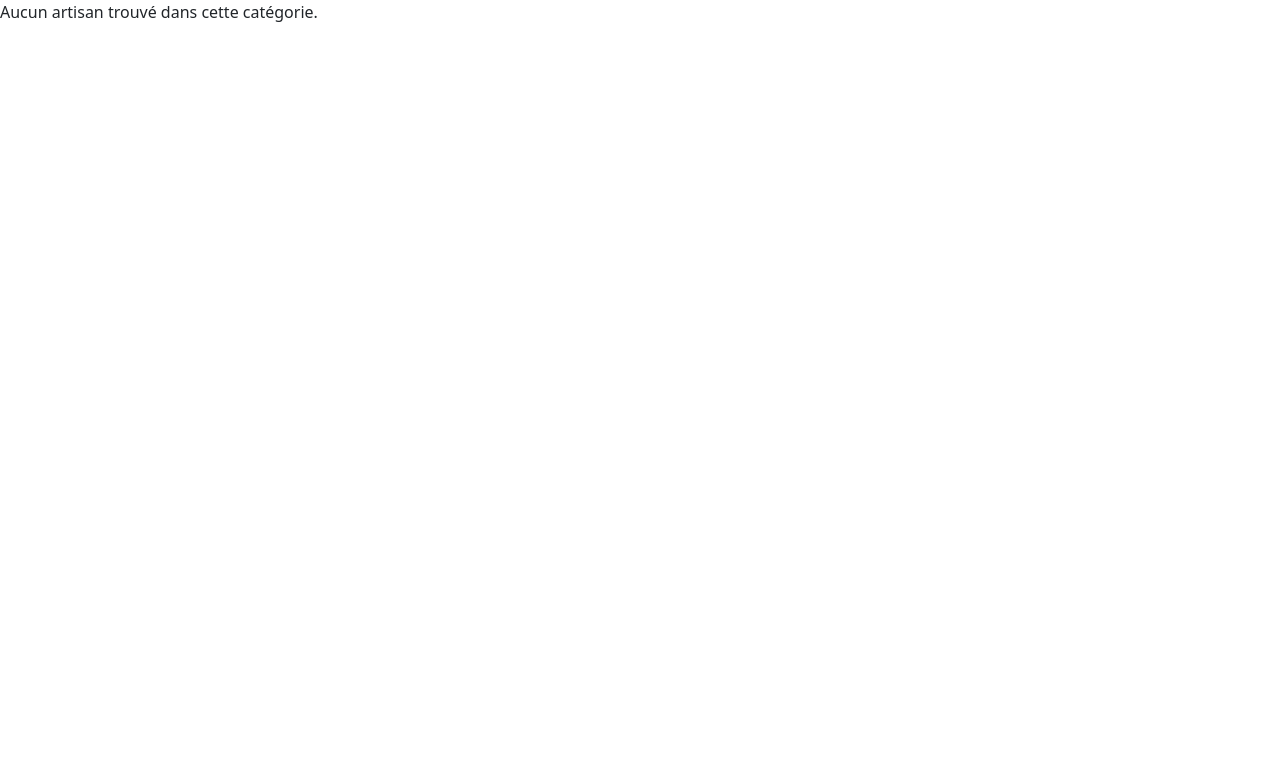
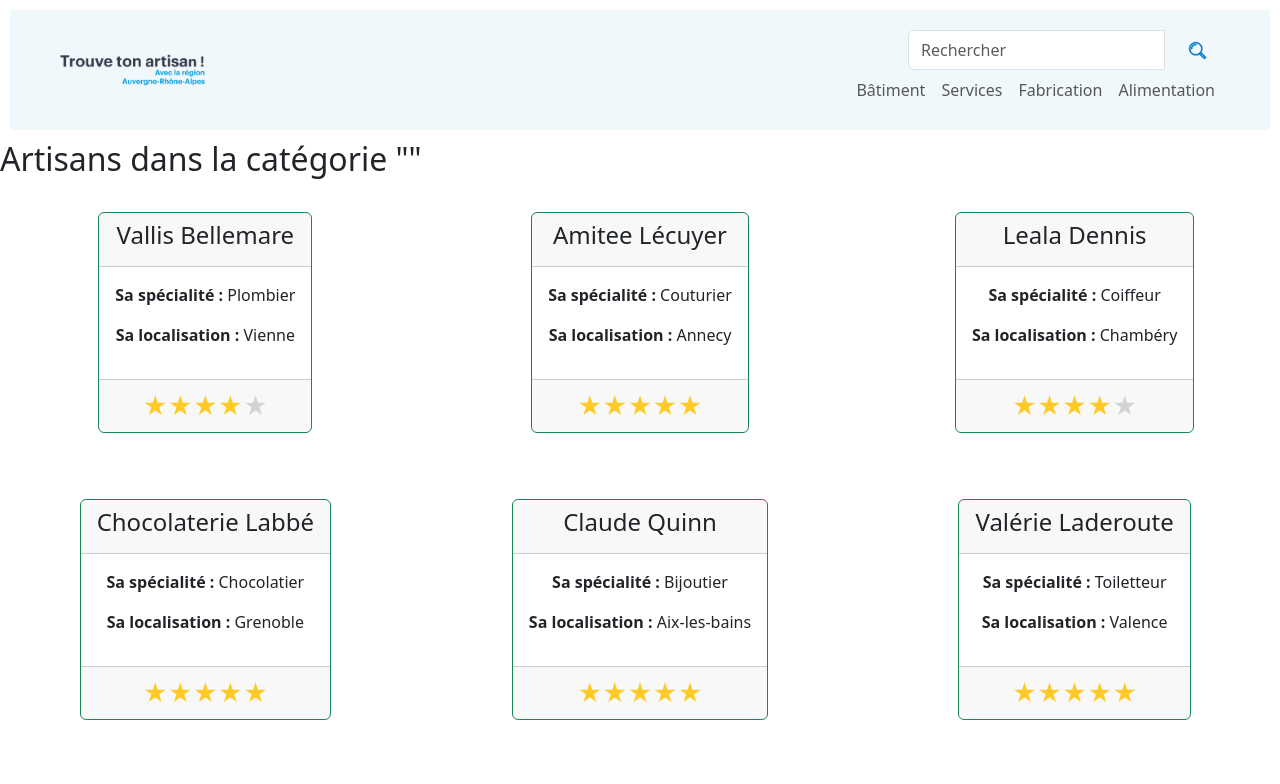
Before and after one commit to LeaKglr/TrouveTonArtisan, an Angular app: page /ListeArtisans in a window 1280 px wide. Shown: the top 784 px of the page. Built offline with nearby package versions, Linux system fonts and the light colour scheme.

Commit message:
Suite contenu page liste artisans

```diff
--- a/src/app/artisans.service.ts
+++ b/src/app/artisans.service.ts
@@ -38,6 +38,10 @@
     return this.http.get<Artisans[]>(this.dataUrl);
   }
 
+  // getAllArtisans(): Observable<Artisans[]> {
+  // return this.http.get<Artisans[]>(`${this.dataUrl}?category=${category}`);
+  // }
+
   // getArtisansParCategories(category: string): Observable<Artisans[]> {
   //   return this.http.get<Artisans[]>(`${this.dataUrl}?category=${category}`);
   // }
--- a/src/app/header/header.component.html
+++ b/src/app/header/header.component.html
@@ -26,7 +26,7 @@
         <div class="collapse navbar-collapse" id="navbarNav">
             <ul class="navbar-nav m-auto mb-2 mb-lg-0">
                 <li class="nav-item">
-                    <a class="nav-link" routerLink="/category/batiments">Bâtiments</a>
+                    <a class="nav-link" routerLink="/category/bâtiment">Bâtiment</a>
                 </li>
                 <li class="nav-item">
                     <a class="nav-link" routerLink="/category/services">Services</a>
--- a/src/app/liste-artisans/liste-artisans.component.html
+++ b/src/app/liste-artisans/liste-artisans.component.html
@@ -1,11 +1,25 @@
-<div *ngIf="artisans && artisans.length">
+ <app-header></app-header>
+  <div *ngIf="filteredArtisans && filteredArtisans.length">
     <h2>Artisans dans la catégorie "{{ category }}"</h2>
-    <ul>
-      <li *ngFor="let artisan of artisans | filterByCategory:category">
-        {{ artisan.name }} - Note: {{ artisan.note }}
-      </li>
-    </ul>
+    <div id="card" class="row row-cols-1 row-cols-md-3 g-4">
+      <div class="col" *ngFor="let artisan of filteredArtisans">
+        <div class="card border-success mb-3"  style="max-width: 23rem;">
+          <div class="card-header" >
+            <h4>{{ artisan.name }}</h4>
+        </div>
+        <div class="card-body">
+            <p><strong>Sa spécialité : </strong>{{artisan.specialty}}</p>
+            <p><strong>Sa localisation : </strong>{{artisan.location}}</p>
+        </div>
+        <div class="card-footer">
+            <ng-container *ngFor="let filled of getStars(artisan.note)">
+                <span [class.filled]="filled" class="star">&#9733;</span>
+            </ng-container>
+        </div>
+        </div>
+    </div>
   </div>
-  <div *ngIf="!artisans || artisans.length === 0">
+  <div *ngIf="!filteredArtisans || filteredArtisans.length === 0">
     <p>Aucun artisan trouvé dans cette catégorie.</p>
   </div>
+  <app-footer></app-footer>
--- a/src/app/liste-artisans/liste-artisans.component.scss
+++ b/src/app/liste-artisans/liste-artisans.component.scss
@@ -0,0 +1,20 @@
+.star {
+    font-size: 24px;
+    color: #d3d3d3;
+  }
+
+  .star.filled {
+    color: #ffca28;
+  }
+
+  .col {
+    display: flex;
+    flex-direction: column;
+    align-items: center;
+    justify-content: center;
+    margin-top: 50px;
+
+    .card-header, .card-body, .card-footer {
+        text-align: center;
+    }
+}
--- a/src/app/liste-artisans/liste-artisans.component.ts
+++ b/src/app/liste-artisans/liste-artisans.component.ts
@@ -11,8 +11,9 @@
 
 export class ListeArtisansComponent implements OnInit, OnDestroy {
   artisans: Artisans[] = [];
+  filteredArtisans: Artisans[] = [];
   category: string | null = null;
-  private routeSub: Subscription | null = null;;
+  private routeSub: Subscription | null = null;
 
   constructor (private artisansService: ArtisansService, private route: ActivatedRoute) {}
 
@@ -21,6 +22,7 @@
     // Abonnez-vous aux changements de paramètres de route
     this.routeSub = this.route.paramMap.subscribe(params => {
       this.category = params.get('category');
+      console.log('Category from route:', this.category);
       this.loadArtisans();
     });
   }
@@ -33,14 +35,161 @@
   }
 
   async loadArtisans(): Promise<void> {
+    try {
+      const allArtisans = await firstValueFrom(this.artisansService.getAllArtisans());
+      console.log('All Artisans:', allArtisans); // Log de tous les artisans
       if (this.category) {
-        try {
-                  this.artisans = await firstValueFrom(this.artisansService.getAllArtisans());
-                } catch (error) {
-                  console.error('Erreur', error);
-              };
-            }
+        const normalizedCategory = this.category?.toLowerCase().trim();
+        console.log(`Normalized Category: "${normalizedCategory}"`);
+        console.log(this.category)
+        this.filteredArtisans = allArtisans.filter(artisan => {
+          const artisanCategory = artisan.category.toLowerCase().trim();
+          const matches = artisanCategory === normalizedCategory;
+          console.log(`Comparing artisan category "${artisanCategory}" with selected category "${normalizedCategory}": ${matches}`); // Log de la comparaison
+          return matches;
+        });
+        console.log('Filtered Artisans:', this.filteredArtisans); // Log des artisans filtrés
+      } else {
+        this.filteredArtisans = allArtisans;
+      }
+    } catch (error) {
+      console.error('Erreur', error);
     }
+  }
+
+  getStars(note:number): boolean[] {
+    return Array(5).fill(false).map((_,i) => i < note);
+  }
+
+  // async loadArtisans(): Promise<void> {
+  //   try {
+  //     const allArtisans = await firstValueFrom(this.artisansService.getAllArtisans());
+  //     console.log('All Artisans:', allArtisans); // Log de tous les artisans
+  //     if (this.category) {
+  //       const normalizedCategory = this.category.toLowerCase().trim();
+  //       console.log(`Normalized Category: "${normalizedCategory}"`);
+
+  //       this.filteredArtisans = allArtisans.filter(artisan => {
+  //         const artisanCategory = artisan.category?.toLowerCase().trim();
+  //         const matches = artisanCategory === normalizedCategory;
+  //         console.log(`Comparing artisan category "${artisanCategory}" with selected category "${normalizedCategory}": ${matches}`); // Log de la comparaison
+  //         return matches;
+  //       });
+  //       console.log('Filtered Artisans:', this.filteredArtisans); // Log des artisans filtrés
+  //     } else {
+  //       this.filteredArtisans = allArtisans;
+  //     }
+  //   } catch (error) {
+  //     console.error('Erreur', error);
+  //   }
+  // }
+
+  // async loadArtisans(): Promise<void> {
+  //   try {
+  //     const allArtisans = await firstValueFrom(this.artisansService.getAllArtisans());
+  //     console.log('All Artisans:', allArtisans); // Log de tous les artisans
+  //     if (this.category) {
+  //       const normalizedCategory = this.category.toLowerCase().trim();
+  //       this.filteredArtisans = allArtisans.filter(artisan => {
+  //         const artisanCategory = artisan.category?.toLowerCase().trim();
+  //         const matches = artisanCategory === normalizedCategory;
+  //         console.log(`Comparing artisan category "${artisanCategory}" with selected category "${normalizedCategory}": ${matches}`); // Log de la comparaison
+  //         return matches;
+  //       });
+  //       console.log('Filtered Artisans:', this.filteredArtisans); // Log des artisans filtrés
+  //     } else {
+  //       this.filteredArtisans = allArtisans;
+  //     }
+  //   } catch (error) {
+  //     console.error('Erreur', error);
+  //   }
+  // }
+
+  // async loadArtisans(): Promise<void> {
+  //   try {
+  //     const allArtisans = await firstValueFrom(this.artisansService.getAllArtisans());
+  //     console.log('All Artisans:', allArtisans); // Ajoutez ce log
+  //     if (this.category) {
+  //       this.filteredArtisans = allArtisans.filter(artisan => {
+  //         const artisanCategory = artisan.category?.toLowerCase().trim();
+  //         const selectedCategory = this.category?.toLowerCase().trim();
+  //         const matches = artisanCategory === selectedCategory;
+  //         console.log(`Comparing artisan category "${artisanCategory}" with selected category "${selectedCategory}": ${matches}`); // Ajoutez ce log
+  //         return matches;
+  //       });
+  //       console.log('Filtered Artisans:', this.filteredArtisans); // Ajoutez ce log
+  //     } else {
+  //       this.filteredArtisans = allArtisans;
+  //     }
+  //   } catch (error) {
+  //     console.error('Erreur', error);
+  //   }
+  // }
+
+  // async loadArtisans(): Promise<void> {
+  //   try {
+  //     const allArtisans = await firstValueFrom(this.artisansService.getAllArtisans());
+  //     console.log('All Artisans:', allArtisans); // Ajoutez ce log
+  //     if (this.category) {
+  //       this.filteredArtisans = allArtisans.filter(artisan => {
+  //         const artisanCategory = artisan.category?.toLowerCase().trim();
+  //         const selectedCategory = this.category?.toLowerCase().trim();
+  //         const matches = artisanCategory === selectedCategory;
+  //         console.log(`Comparing "${artisanCategory}" with "${selectedCategory}": ${matches}`); // Ajoutez ce log
+  //         return matches;
+  //       });
+  //       console.log('Filtered Artisans:', this.filteredArtisans); // Ajoutez ce log
+  //     } else {
+  //       this.filteredArtisans = allArtisans;
+  //     }
+  //   } catch (error) {
+  //     console.error('Erreur', error);
+  //   }
+  // }
+
+  // async loadArtisans(): Promise<void> {
+  //   try {
+  //     const allArtisans = await firstValueFrom(this.artisansService.getAllArtisans());
+  //     console.log('All Artisans:', allArtisans); // Ajoutez ce log
+  //     if (this.category) {
+  //       this.filteredArtisans = allArtisans.filter(artisan => {
+  //         const matches = artisan.category === this.category;
+  //         console.log(`Comparing ${artisan.category} with ${this.category}: ${matches}`); // Ajoutez ce log
+  //         return matches;
+  //       });
+  //       console.log('Filtered Artisans:', this.filteredArtisans); // Ajoutez ce log
+  //     } else {
+  //       this.filteredArtisans = allArtisans;
+  //     }
+  //   } catch (error) {
+  //     console.error('Erreur', error);
+  //   }
+  // }
+
+
+
+  // async loadArtisans(): Promise<void> {
+  //   if (this.category) {
+  //     try {
+  //       const allArtisans = await firstValueFrom(this.artisansService.getAllArtisans());
+  //       console.log('All Artisans:', allArtisans);
+  //       this.filteredArtisans = allArtisans.filter(artisan => artisan.category === this.category);
+  //       console.log('Filtered Artisans:', this.filteredArtisans);
+  //     } catch (error) {
+  //       console.error('Erreur', error);
+  //     }
+  //   }
+  // }
+
+  // async loadArtisans(): Promise<void> {
+  //     if (this.category) {
+  //       try {
+  //                 this.artisans = await firstValueFrom(this.artisansService.getAllArtisans(this.category));
+  //               } catch (error) {
+  //                 console.error('Erreur', error);
+  //             };
+  //           }
+  //   }
 
   // loadArtisans(): void {
   //   this.artisansService.getAllArtisans().subscribe(
```
Also changed, not shown: src/app/app-routing.module.ts (+7 -2 lines), src/assets/datas.json (+51 -51 lines).
